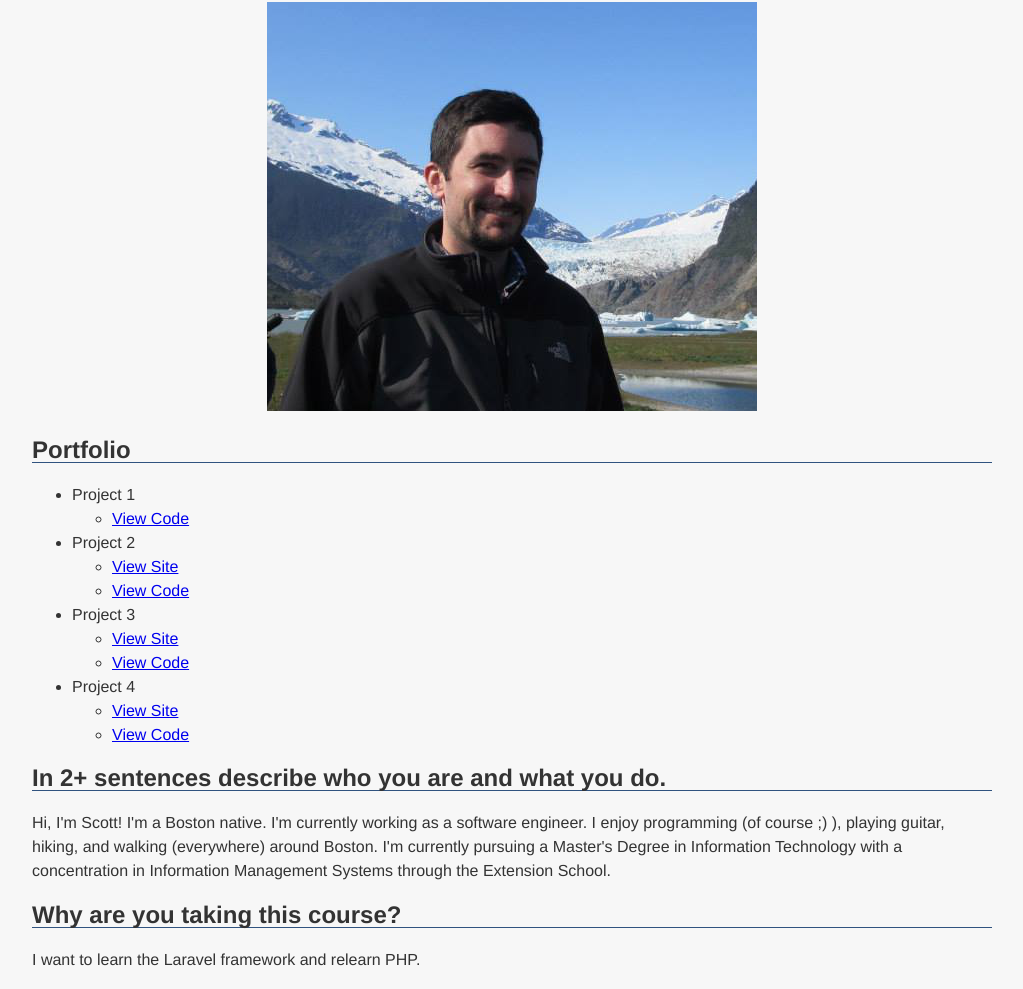
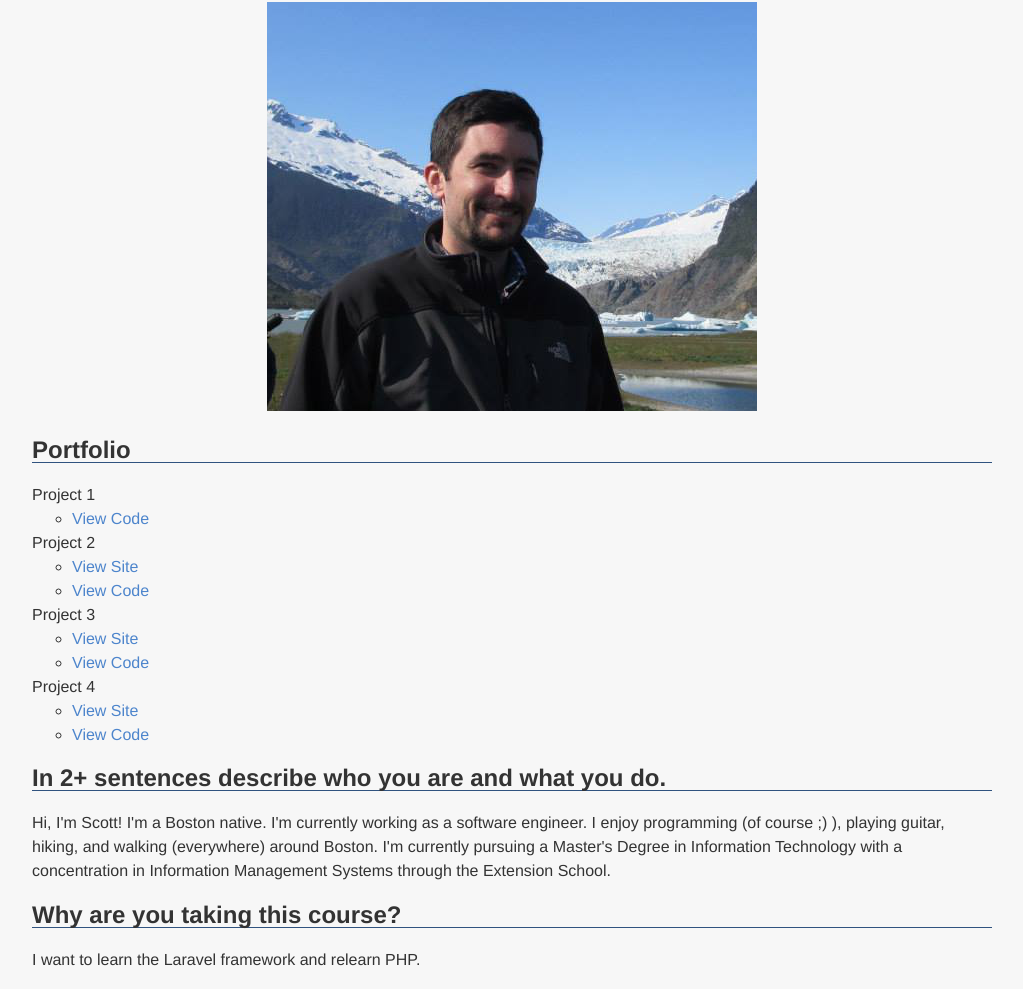
Before and after one commit to spullen/cscie15-project1, a plain HTML site: page index.html in a window 1280 px wide. Shown: the part 108-1097 px from the top of the page, without its empty margins (128-1151 px from the left). Drawn offline with Linux system fonts and the light colour scheme.

Commit message:
adding style to the links

```diff
--- a/index.html
+++ b/index.html
@@ -16,25 +16,25 @@
 
     <article>
       <h2>Portfolio</h2>
-      <ul>
+      <ul id="portfolio-links">
         <li>Project 1</li>
         <ul>
-          <li><a href="https://github.com/spullen/cscie15-project1" target="_blank">View Code</a></li>
+          <li><a href="https://github.com/spullen/cscie15-project1" target="_blank" title="Project 1 Code">View Code</a></li>
         </ul>
         <li>Project 2</li>
         <ul>
-          <li><a href="#" target="_blank">View Site</a></li>
-          <li><a href="#" target="_blank">View Code</a></li>
+          <li><a href="#" target="_blank" title="Project 2 Site">View Site</a></li>
+          <li><a href="#" target="_blank" title="Project 2 Code">View Code</a></li>
         </ul>
         <li>Project 3</li>
         <ul>
-          <li><a href="#" target="_blank">View Site</a></li>
-          <li><a href="#" target="_blank">View Code</a></li>
+          <li><a href="#" target="_blank" title="Project 3 Site">View Site</a></li>
+          <li><a href="#" target="_blank" title="Project 3 Code">View Code</a></li>
         </ul>
         <li>Project 4</li>
         <ul>
-          <li><a href="#" target="_blank">View Site</a></li>
-          <li><a href="#" target="_blank">View Code</a></li>
+          <li><a href="#" target="_blank" title="Project 4 Site">View Site</a></li>
+          <li><a href="#" target="_blank" title="Project 4 Code">View Code</a></li>
         </ul>
       </ul>
     </article>
--- a/stylesheets/main.css
+++ b/stylesheets/main.css
@@ -37,3 +37,21 @@ header h1 {
 article h2 {
   border-bottom: 1px solid #30537F;
 }
+
+#portfolio-links {
+  padding: 0;
+  list-style: none;
+}
+
+#portfolio-links a {
+  text-decoration: none;
+  color: #4D85CC;
+}
+
+#portfolio-links a:hover {
+  text-decoration: underline;
+}
+
+#portfolio-links a:visited {
+  color: #30537F;
+}
```
